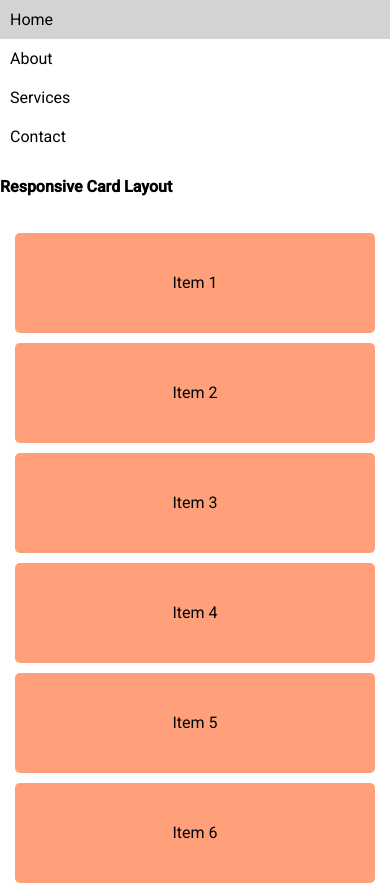
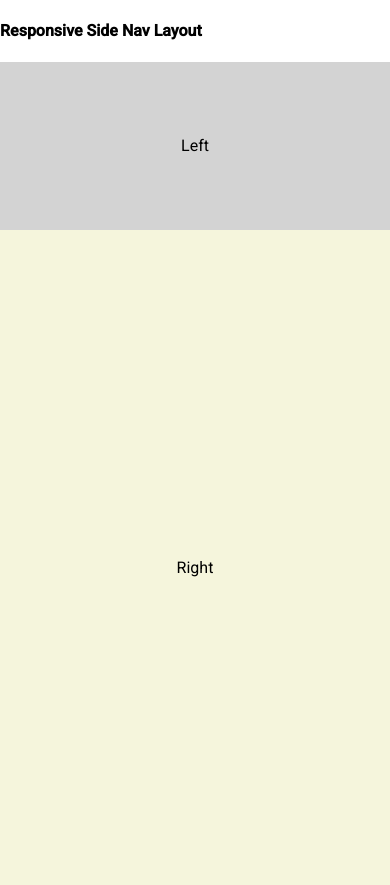
Before and after one commit to FoxGeoff/fxLayout, an Angular app: page / in a window 390 px wide. Shown: the top 885 px of the page. Built offline with nearby package versions, Linux system fonts and the light colour scheme.

Commit message:
Add Responsive Side Nav Layout

```diff
--- a/src/app/app.component.html
+++ b/src/app/app.component.html
@@ -1,5 +1,6 @@
+<app-side-nav></app-side-nav>
+
 <app-nav-bar></app-nav-bar>
-
 
 <app-cards></app-cards>
 
--- a/src/app/app.module.ts
+++ b/src/app/app.module.ts
@@ -7,12 +7,14 @@ import { MaterialModule } from './material/material.module';
 import { FlexLayoutModule } from '@angular/flex-layout';
 import { CardsComponent } from './cards/cards.component';
 import { NavBarComponent } from './nav-bar/nav-bar.component';
+import { SideNavComponent } from './side-nav/side-nav.component';
 
 @NgModule({
   declarations: [
     AppComponent,
     CardsComponent,
-    NavBarComponent
+    NavBarComponent,
+    SideNavComponent
   ],
   imports: [
     BrowserModule,
--- a/src/app/nav-bar/nav-bar.component.html
+++ b/src/app/nav-bar/nav-bar.component.html
@@ -1,3 +1,4 @@
+<h4>Responsive Nav Bar Layout</h4>
 <div fxLayout.gt-sm="row" fxLayout.lt-md="column">
   <div class="grid-item">Home</div>
   <div class="grid-item">About</div>
--- /dev/null
+++ b/src/app/side-nav/side-nav.component.css
@@ -0,0 +1,11 @@
+.container {
+  height: 100vh;
+}
+
+.left {
+  background-color: lightgray;
+}
+
+.right {
+  background-color: beige;
+}
--- /dev/null
+++ b/src/app/side-nav/side-nav.component.html
@@ -0,0 +1,7 @@
+<h4>Responsive Side Nav Layout</h4>
+<div class="container" fxLayout.gt-sm="row" fxLayout.lt-md="column">
+  <div fxFlex.gt-sm="20%" fxFlex.lt-md="20%"
+    fxLayoutAlign="center center" class="left">Left</div>
+  <div fxFlex.gt-sm="80%" fxFlex.lt-md="80%"
+    fxLayoutAlign="center center" class="right">Right</div>
+</div>
--- /dev/null
+++ b/src/app/side-nav/side-nav.component.ts
@@ -0,0 +1,15 @@
+import { Component, OnInit } from '@angular/core';
+
+@Component({
+  selector: 'app-side-nav',
+  templateUrl: './side-nav.component.html',
+  styleUrls: ['./side-nav.component.css']
+})
+export class SideNavComponent implements OnInit {
+
+  constructor() { }
+
+  ngOnInit(): void {
+  }
+
+}
```
Also changed, not shown: 1 other file (tests, documents, lock files or other folders).
